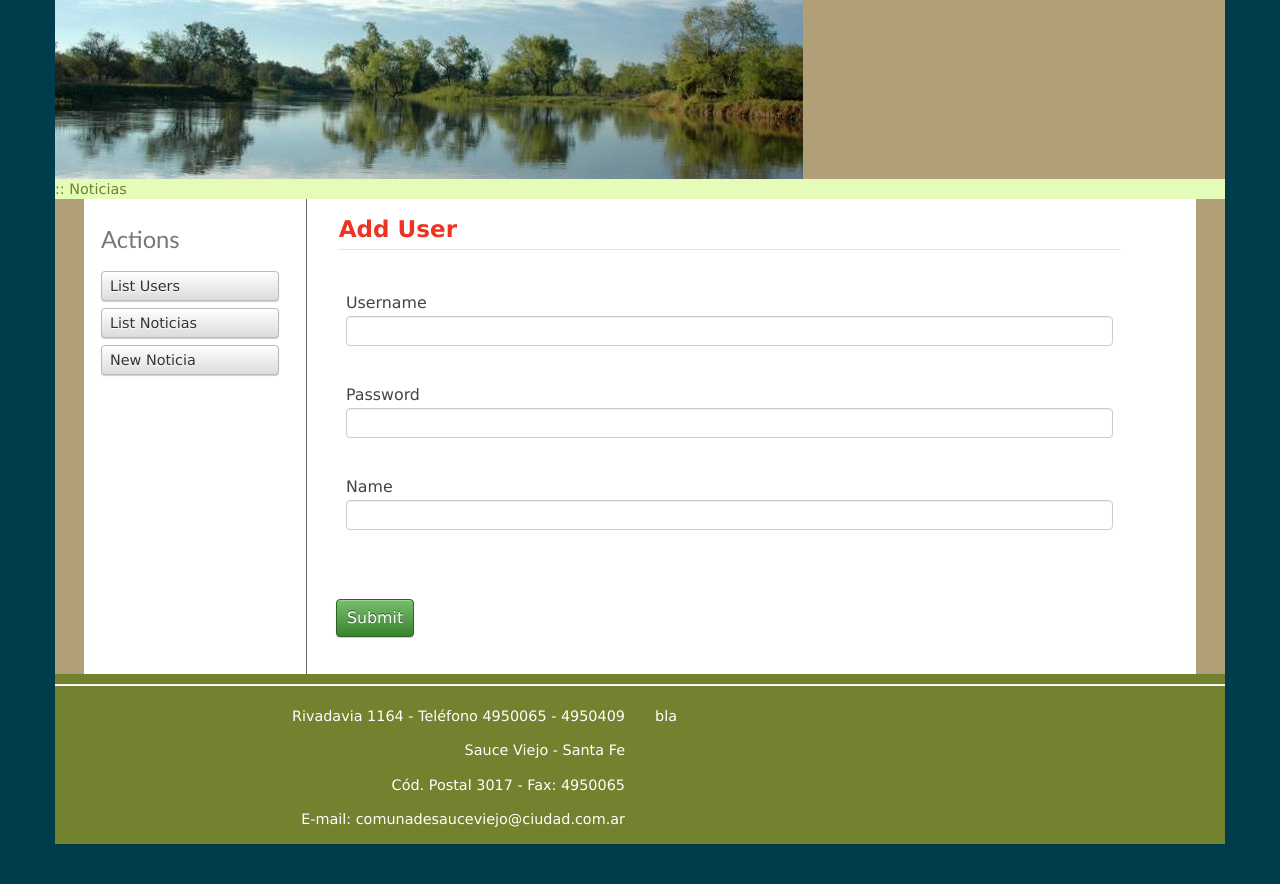
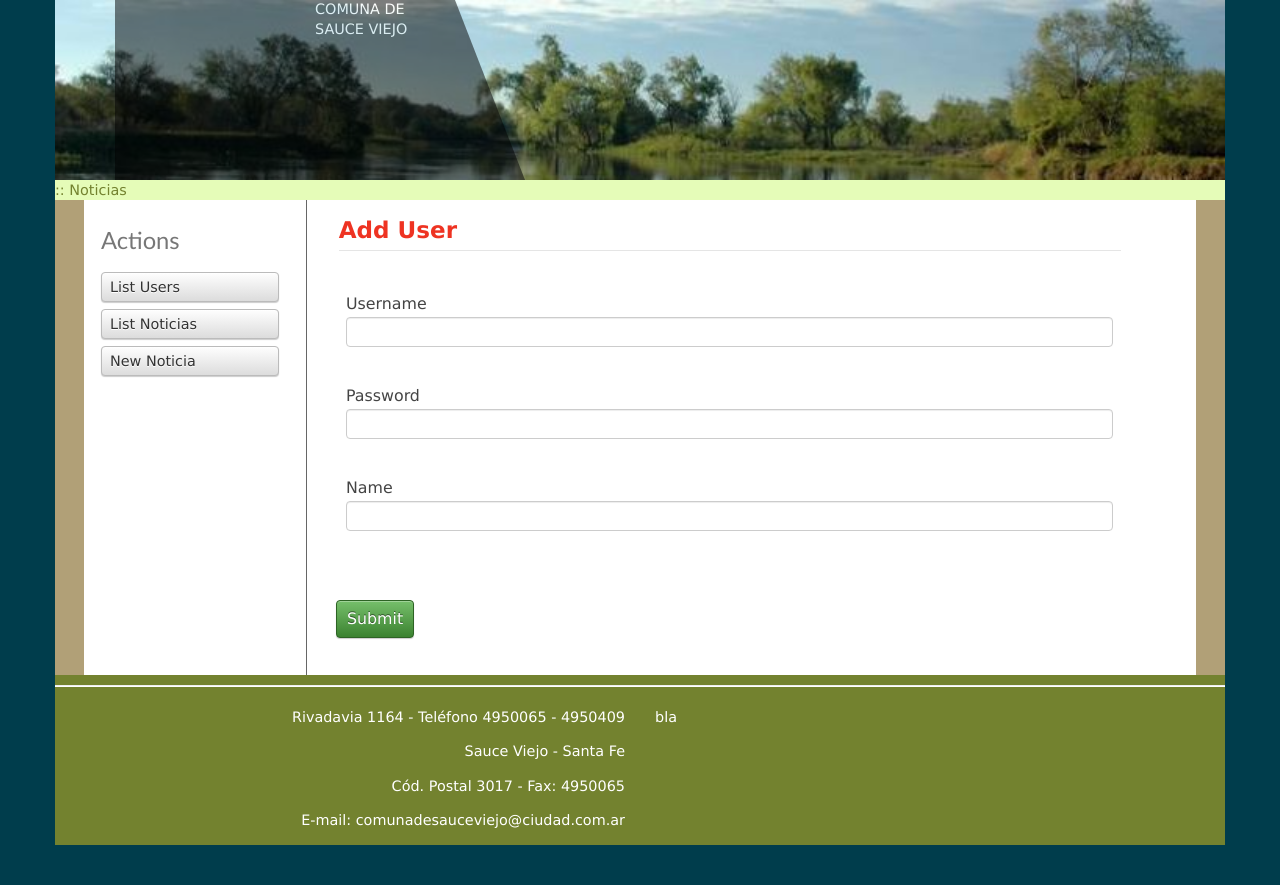
Before and after one commit to elaleprieto/sv, a CakePHP app: the page made by app/View/Users/add.ctp in a window 1280 px wide. Run offline with PHP 8.4 and a stand-in for CakePHP, Linux system fonts and the light colour scheme; the template is opened without the code that fills it, so the values that code supplies are empty; form fields are guessed from the names that the template uses; some libraries are stand-ins or nearby versions.

Commit message:
Transparent Top

```diff
--- a/app/View/Layouts/default.ctp
+++ b/app/View/Layouts/default.ctp
@@ -57,90 +57,26 @@ $cakeDescription = __d('cake_dev', 'CakePHP: the rapid development php framework
 		<!--[if lt IE 7]>
 		    <p class="chromeframe">You are using an <strong>outdated</strong> browser. Please <a href="http://browsehappy.com/">upgrade your browser</a> or <a href="http://www.google.com/chromeframe/?redirect=true">activate Google Chrome Frame</a> to improve your experience.</p>
 		<![endif]-->
-
-        <!-- This code is taken from http://twitter.github.com/bootstrap/examples/hero.html -->
-
-        <!-- <div class="navbar navbar-inverse navbar-fixed-top">
-            <div class="navbar-inner">
 		<div class="container">
-                    <a class="btn btn-navbar" data-toggle="collapse" data-target=".nav-collapse">
-                        <span class="icon-bar"></span>
-                        <span class="icon-bar"></span>
-                        <span class="icon-bar"></span>
-                    </a>
-                    <a class="brand" href="#">Project name</a>
-                    <div class="nav-collapse collapse">
-                        <ul class="nav">
-                            <li class="active"><a href="#">Home</a></li>
-                            <li><a href="#about">About</a></li>
-                            <li><a href="#contact">Contact</a></li>
-                            <li class="dropdown">
-                                <a href="#" class="dropdown-toggle" data-toggle="dropdown">Dropdown <b class="caret"></b></a>
-                                <ul class="dropdown-menu">
-                                    <li><a href="#">Action</a></li>
-                                    <li><a href="#">Another action</a></li>
-                                    <li><a href="#">Something else here</a></li>
-                                    <li class="divider"></li>
-                                    <li class="nav-header">Nav header</li>
-                                    <li><a href="#">Separated link</a></li>
-                                    <li><a href="#">One more separated link</a></li>
-                                </ul>
-                            </li>
-                        </ul>
-                        <form class="navbar-form pull-right">
-                            <input class="span2" type="text" placeholder="Email">
-                            <input class="span2" type="password" placeholder="Password">
-                            <button type="submit" class="btn">Sign in</button>
-                        </form>
-                    </div><!--/.nav-collapse -->
-                <!-- </div>
+	        <header>
+				<div class="row">
+					<div id="banner" class="span12">
+						<div class="row">
+							<div id="rampa" class="span6">
+								<div id="bannerText">COMUNA DE</div>
+								<div id="bannerText">SAUCE VIEJO</div>
 							</div>
-        </div> -->
-
-
-		 <div class="container">
-
-            <!-- Main hero unit for a primary marketing message or call to action -->
-            <!-- <div class="hero-unit">
-                <h1>Hello, world!</h1>
-                <p>This is a template for a simple marketing or informational website. It includes a large callout called the hero unit and three supporting pieces of content. Use it as a starting point to create something more unique.</p>
-                <p><a class="btn btn-primary btn-large">Learn more &raquo;</a></p>
-            </div> -->
-
-            <!-- Example row of columns -->
-            <!-- <div class="row">
-                <div class="span4">
-                    <h2>Heading</h2>
-                    <p>Donec id elit non mi porta gravida at eget metus. Fusce dapibus, tellus ac cursus commodo, tortor mauris condimentum nibh, ut fermentum massa justo sit amet risus. Etiam porta sem malesuada magna mollis euismod. Donec sed odio dui. </p>
-                    <p><a class="btn" href="#">View details &raquo;</a></p>
 						</div>
-                <div class="span4">
-                    <h2>Heading</h2>
-                    <p>Donec id elit non mi porta gravida at eget metus. Fusce dapibus, tellus ac cursus commodo, tortor mauris condimentum nibh, ut fermentum massa justo sit amet risus. Etiam porta sem malesuada magna mollis euismod. Donec sed odio dui. </p>
-                    <p><a class="btn" href="#">View details &raquo;</a></p>
 					</div>
-                <div class="span4">
-                    <h2>Heading</h2>
-                    <p>Donec sed odio dui. Cras justo odio, dapibus ac facilisis in, egestas eget quam. Vestibulum id ligula porta felis euismod semper. Fusce dapibus, tellus ac cursus commodo, tortor mauris condimentum nibh, ut fermentum massa justo sit amet risus.</p>
-                    <p><a class="btn" href="#">View details &raquo;</a></p>
 				</div>
-            </div> -->
-
-            <header>
-				<!-- <h1><?php echo $this -> Html -> link($cakeDescription, 'http://cakephp.org'); ?></h1> -->
-				<?php echo $this->Html->image('top/sauce.jpg') ?>
-
 				<div id="menu"> :: Noticias</div>
-
 			</header>
 
 			<section id="content">
-
 				<?php echo $this -> Session -> flash(); ?>
 
 				<?php echo $this -> fetch('content'); ?>
 			</section>
-
 
             <footer>
 	            <hr id="finalLine">
@@ -154,7 +90,6 @@ $cakeDescription = __d('cake_dev', 'CakePHP: the rapid development php framework
             		<div class="span6">bla</div>
             	</div>
             </footer>
-
         </div> <!-- /container -->
 
 
--- a/app/webroot/css/layouts/default.css
+++ b/app/webroot/css/layouts/default.css
@@ -15,19 +15,39 @@ footer {
 }
 
 /* line 11, ../../sass/layouts/default.sass */
+#banner {
+  background: url('/img/top/sauce.jpg?1367160351') no-repeat;
+  background-size: 100%;
+  height: 180px;
+}
+
+/* line 18, ../../sass/layouts/default.sass */
 #content {
   margin-left: 2.5%;
   padding: 0;
   width: 95%;
 }
 
-/* line 16, ../../sass/layouts/default.sass */
+/* line 23, ../../sass/layouts/default.sass */
 #finalLine {
   margin-top: 0;
 }
 
-/* line 19, ../../sass/layouts/default.sass */
+/* line 26, ../../sass/layouts/default.sass */
 #menu {
   background-color: #e5fcb8;
   color: #73822f;
 }
+
+/* line 30, ../../sass/layouts/default.sass */
+#rampa {
+  border-bottom: 180px solid black;
+  border-left: 200px solid black;
+  border-right: 70px solid transparent;
+  height: 0;
+  margin-left: 90px;
+  margin-top: -1px;
+  opacity: 0.5;
+  padding-right: 20px;
+  width: 120px;
+}
--- a/app/webroot/sass/layouts/default.sass
+++ b/app/webroot/sass/layouts/default.sass
@@ -7,6 +7,13 @@ footer
 
 .right
   text-align: right
+
+#banner
+  background: image-url('top/sauce.jpg') no-repeat
+  background-size: 100%
+  height: 180px
+
+#bannerText
 
 #content
   margin-left: 2.5%
@@ -19,3 +26,14 @@ footer
 #menu
   background-color: #E5FCB8
   color: #73822F
+
+#rampa
+  border-bottom: 180px solid black
+  border-left: 200px solid black
+  border-right: 70px solid transparent
+  height: 0
+  margin-left: 90px
+  margin-top: -1px
+  opacity: 0.5
+  padding-right: 20px
+  width: 120px
```
Lines whose indentation alone changed are shown as unchanged.
